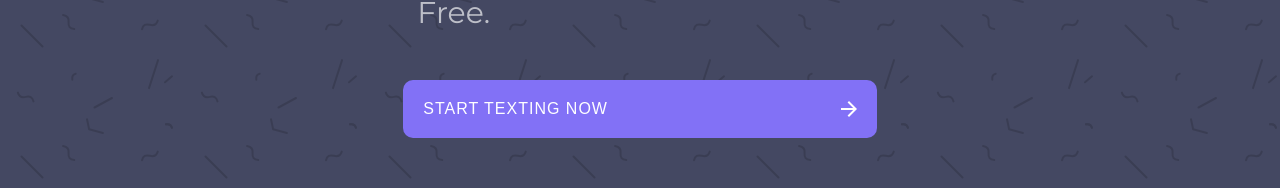
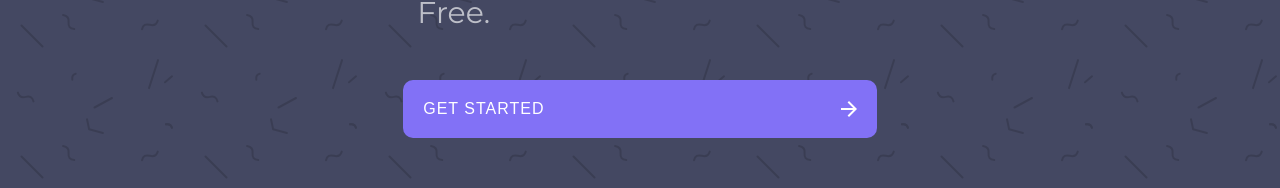
Before and after one commit to mrpaulmason/meetable-ui, a React (Create React App) app: page / in a window 1280 px wide. Shown: the part 276-464 px from the top of the page. Built offline with nearby package versions, Linux system fonts and the light colour scheme.

Commit message:
Changing button back to Get Started

```diff
--- a/src/components/HomePage.js
+++ b/src/components/HomePage.js
@@ -48,7 +48,7 @@ class HomePage extends React.Component {
           <section id="inputs">
               <div className="get-started">
                   <button className="btn get-started-btn purple-btn">
-                      Start Texting Now
+                      Get Started
                   </button>
               </div>
 
```
